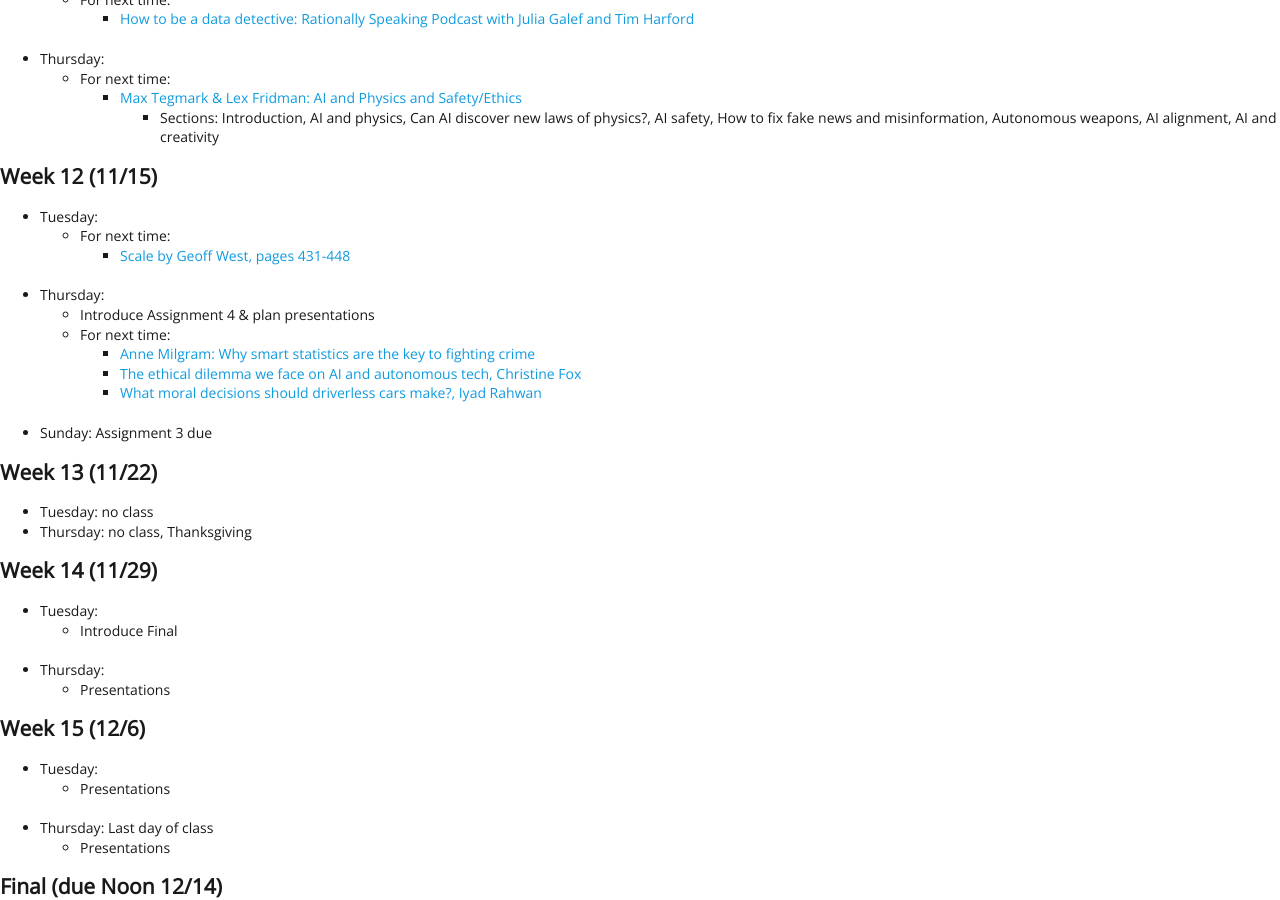
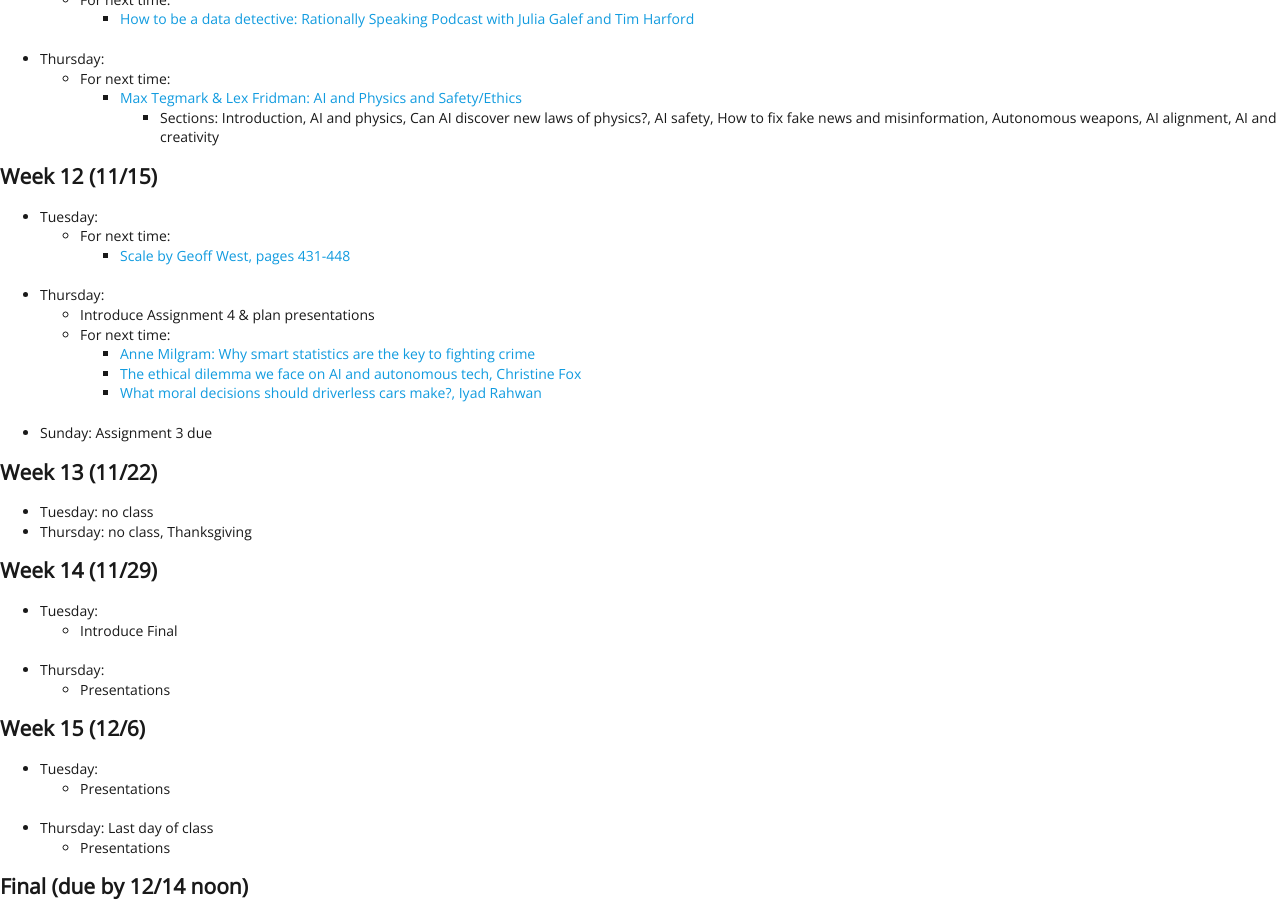
Before and after one commit to EMBrewer/dat150, a Jekyll site: the page built from _posts/2021-09-27-Schedule.md, in a window 1280 px wide and 900 px high, scrolled down 2316 px. Built offline with Jekyll 4.4.1, drawn with Linux system fonts in a browser that asks for light colours; our own code applies the rules of GitHub Pages for plain Markdown files.

```diff
--- a/_posts/2021-09-27-Schedule.md
+++ b/_posts/2021-09-27-Schedule.md
@@ -128,4 +128,4 @@
 - Thursday: Last day of class
 	- Presentations
 
-## Final (due Noon 12/14)
+## Final (due by 12/14 noon)
```
